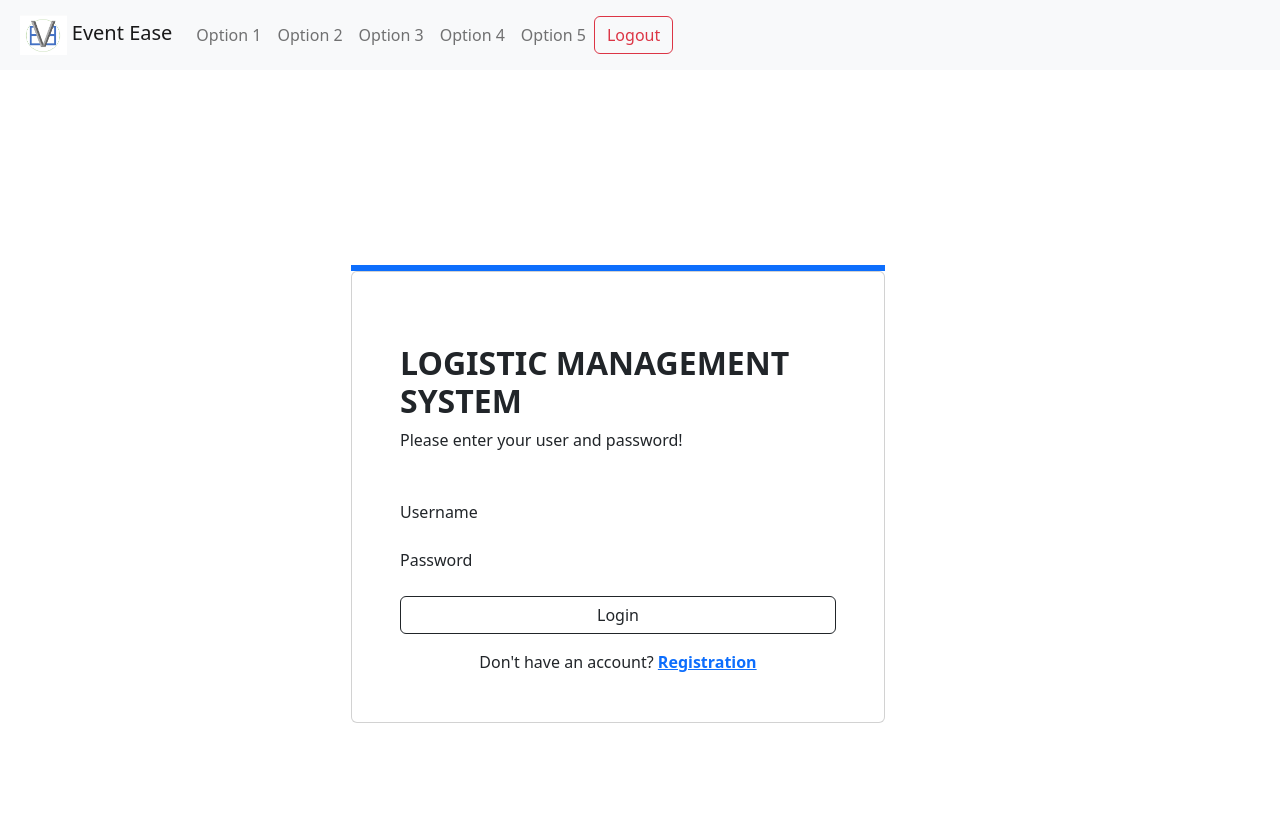
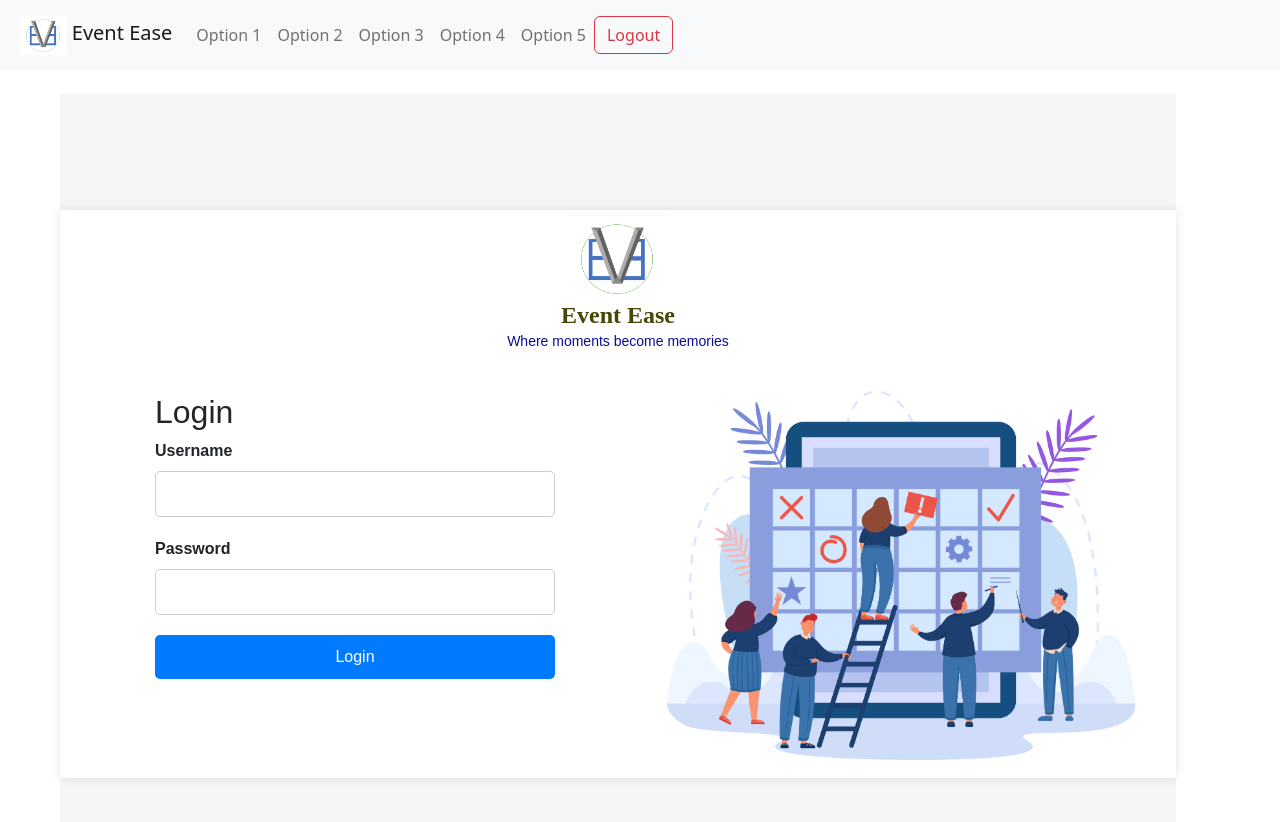
Before and after one commit to sankha-patra/BACKUP, an Angular app in the folder client/: page /login in a window 1280 px wide. Shown: the top 822 px of the page. Built offline with nearby package versions, Linux system fonts and the light colour scheme.

Commit message:
login added

```diff
--- a/client/src/app/login/login.component.html
+++ b/client/src/app/login/login.component.html
@@ -1,37 +1,52 @@
-<div class="vh-100 d-flex justify-content-center align-items-center">
-    <div class="container">
-      <div class="row d-flex justify-content-center">
-        <div class="col-12 col-md-8 col-lg-6">
-          <div class="border border-3 border-primary"></div>
-          <div class="card bg-white">
-            <div class="card-body p-5">
-              <form class="mb-3 mt-md-4" [formGroup]="itemForm" (ngSubmit)="onLogin()">
-                <h2 class="fw-bold mb-2 text-uppercase ">Logistic Management System</h2>
-                <p class=" mb-5">Please enter your user and password!</p>
-                <div class="mb-3">
-                  <label for="username" class="form-label ">Username</label>
-                  <!-- //create input with formControlName username -->
-                </div>
-                <div class="mb-3">
-                  <label for="password" class="form-label ">Password</label>
-                    <!-- //create input with formControlName password -->
+<!DOCTYPE html>
+<html lang="en">
+<head>
+  <meta charset="UTF-8">
+  <meta name="viewport" content="width=device-width, initial-scale=1.0">
+  <title>Login Page</title>
+  <style>
 
-                </div>
-
-                <div class="d-grid">
-                  <button class="btn btn-outline-dark" type="submit">Login</button>
-                </div>
-              </form>
-              <div>
-                <p class="mb-0  text-center">Don't have an account? <a (click)="registration()"
-                    class="text-primary fw-bold">Registration</a></p>
-              </div>
-              <div *ngIf="showError" class="alert alert-danger" role="alert">
-                {{errorMessage}}
-              </div>
-            </div>
+  </style>
+</head>
+<body>
+  <div class="container">
+    <header>
+      <img src="assets/logo.png" alt="Logo" class="logo">
+      <h1 class="app-name">Event Ease</h1>
+      <p class="slogan">Where moments become memories</p>
+    </header>
+    <div class="content">
+      <div class="left-half">
+        <form class="login-form" [formGroup]="itemForm" (ngSubmit)="onLogin()">
+          <h2>Login</h2>
+          <div class="mb-3">
+            <label for="username" class="fw-bold form-label ">Username</label>
+            <input type="text" id="username" formControlName="username" class="form-control">
+            <span *ngIf="this.itemForm.get('username')?.hasError('required') && this.itemForm.get('username')?.touched" class="text-danger">
+              Username is required
+            </span>
+            <span *ngIf="!this.itemForm.get('username')?.hasError('required') && this.itemForm.get('username')?.hasError('NoSpaceValidator')" class="text-danger">
+              Username is invalid
+            </span>
           </div>
-        </div>
+          <div class="mb-3">
+            <label for="password" class="fw-bold form-label ">Password</label>
+              <!-- //create input with formControlName password -->
+            <input type="text" id="password" formControlName="password" class="form-control">
+            <span *ngIf="this.itemForm.get('password')?.hasError('required') && this.itemForm.get('password')?.touched" class="text-danger">
+              Password is required
+            </span>
+            <span *ngIf="!this.itemForm.get('password')?.hasError('required') && this.itemForm.get('password')?.hasError('invalidPassword')" class="text-danger">
+              Password must contain atleast 1 uppercase character, 1 lowercase character, 1 digit, 1 special character and atleast eight characters
+            </span>
+          </div>
+          <button type="submit">Login</button>
+        </form>
+      </div>
+      <div class="right-half">
+        <img src="assets/login.jpg" alt="Image" class="image">
       </div>
     </div>
   </div>
+</body>
+</html>
--- a/client/src/app/login/login.component.scss
+++ b/client/src/app/login/login.component.scss
@@ -1,3 +1,95 @@
-a{
+body {
+    margin: 0;
+    padding: 0;
+    font-family: Arial, sans-serif;
+    display: flex;
+    justify-content: center;
+    align-items: center;
+    height: 100vh;
+    background-color: #f5f5f5;
+  }
+
+  .container {
+    display: flex;
+    flex-direction: column;
+    width: 100%;
+    background-color: #fff;
+    box-shadow: 0px 0px 10px rgba(0, 0, 0, 0.1);
+    overflow: hidden;
+  }
+
+  header {
+    padding: 5px 10px;
+    text-align: center;
+
+  }
+  span{
+   margin-top: 0px;
+   margin-bottom: 2px;
+  }
+
+  .logo {
+    width: 100px;
+    display: inline-block;
+  }
+
+  .app-name {
+    font-size: 24px;
+    font-weight: bold;
+    color: rgb(70, 70, 5);
+    font-family: 'Brush Script MT', cursive;
+    margin-bottom: 1px;
+  }
+
+  .slogan {
+    font-size: 14px;
+    color: #0a0d93;
+  }
+
+  .content {
+    display: flex;
+  }
+
+  .left-half {
+    flex: 1;
+    padding: 20px;
+  }
+
+  .right-half {
+    flex: 1;
+    overflow: hidden;
+    position: relative;
+  }
+
+  .login-form {
+    max-width: 400px;
+    margin: auto;
+  }
+
+  .login-form input {
+    width: 100%;
+    margin-bottom: 20px;
+    padding: 10px;
+    border: 1px solid #ccc;
+    border-radius: 5px;
+  }
+
+  .login-form button {
+    width: 100%;
+    padding: 10px;
+    background-color: #007bff;
+    color: #fff;
+    border: none;
+    border-radius: 5px;
     cursor: pointer;
-}
+  }
+
+  .login-form button:hover {
+    background-color: #0056b3;
+  }
+
+  .image {
+    width: 100%;
+    height: 100%;
+    object-fit: cover;
+  }
--- a/client/src/app/login/login.component.ts
+++ b/client/src/app/login/login.component.ts
@@ -1,5 +1,5 @@
 import { Component, OnInit } from '@angular/core';
-import { FormBuilder, FormGroup, Validators } from '@angular/forms';
+import { AbstractControl, FormBuilder, FormGroup, ValidationErrors, Validators } from '@angular/forms';
 import { Router } from '@angular/router';
 import { HttpService } from '../../services/http.service';
 import { AuthService } from '../../services/auth.service';
@@ -11,17 +11,41 @@ import { AuthService } from '../../services/auth.service';
   templateUrl: './login.component.html',
   styleUrls: ['./login.component.scss']
 })
-export class LoginComponent implements OnInit {
+export class LoginComponent implements OnInit{
   itemForm: FormGroup;
   formModel:any={};
   showError:boolean=false;
   errorMessage:any;
-  constructor(public router:Router, public httpService:HttpService, private formBuilder: FormBuilder, private authService:AuthService)
+  constructor(public router:Router, private formBuilder: FormBuilder)
     {
       this.itemForm = this.formBuilder.group({
         //compelete this
+        username : ["", [Validators.required, this.noSpaceValidations]],
+        password : ["", [Validators.required, this.passwordIsNotValid]]
+    });
+  }
 
-    });
+
+  passwordIsNotValid(control : AbstractControl) : {[key : string] : boolean} | null
+  {
+    let passwordVal = control.value as string;
+    let passwordRegex = /^(?=.*[a-z])(?=.*[A-Z])(?=.*\d)(?=.*[!@#$%^&*])([a-zA-Z\d!@#%$%^&*]){8,}$/;
+    if(!passwordRegex.test(passwordVal))
+    {
+      return {invalidPassword : true};
+    }
+    return null;
+  }
+
+
+  noSpaceValidations(control: AbstractControl): ValidationErrors | null {
+    const controlValue = control.value as string;
+
+    if (controlValue.indexOf(' ')>= 0) {
+      return {  NoSpaceValidator: true };
+    } else {
+      return null;
+    }
   }
 
   ngOnInit(): void {
```
